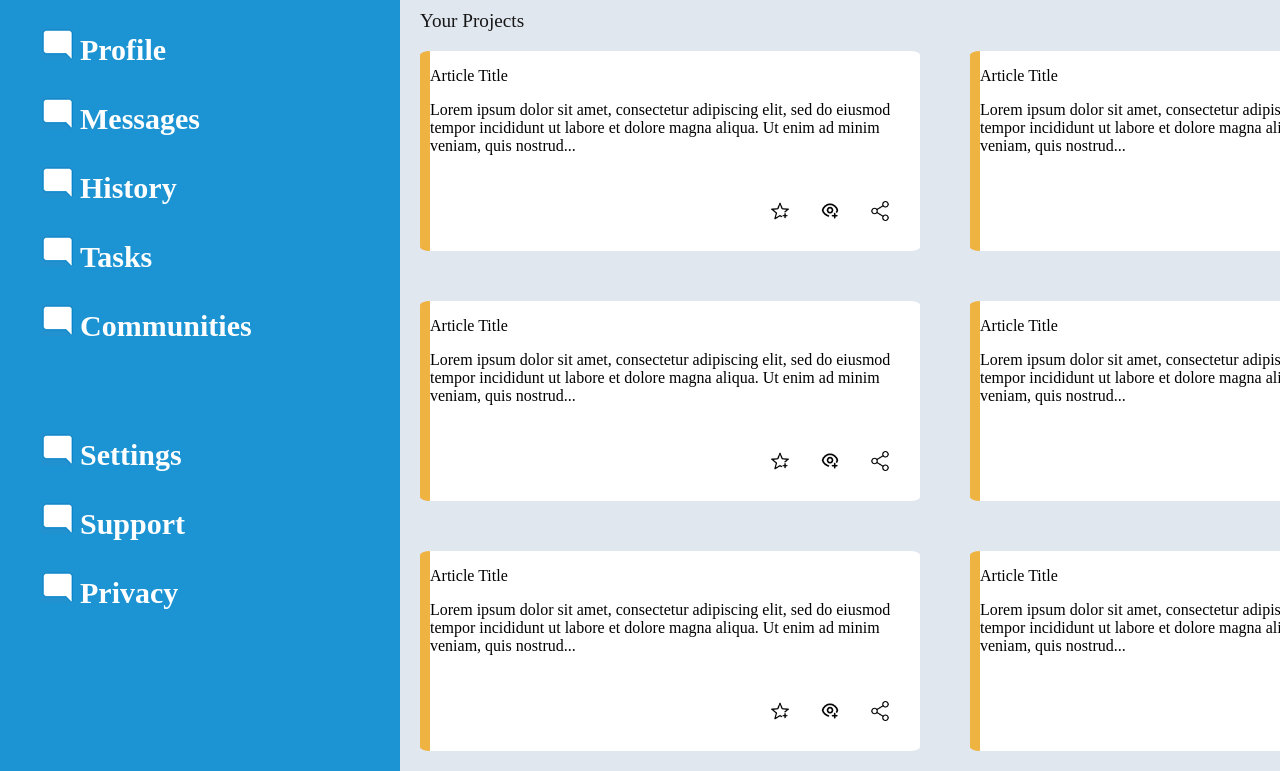
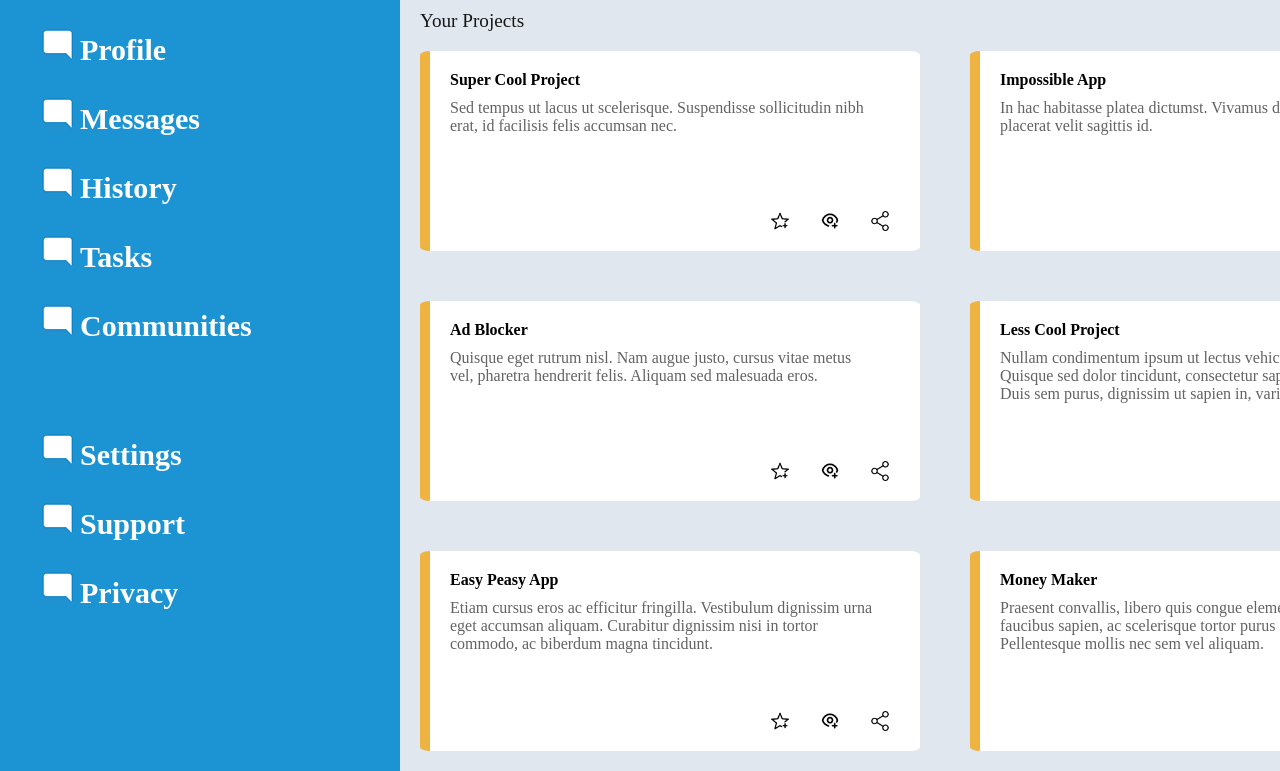
Before and after one commit to ETairkhan/dashboard-project, a plain HTML site: page index.html in a window 1280 px wide. Shown: the part 233-1004 px from the top of the page. Drawn offline with Linux system fonts and the light colour scheme.

Commit message:
container your-project cards with the images

```diff
--- a/index.html
+++ b/index.html
@@ -82,8 +82,10 @@
             <p  id="your-project-title">Your Projects</p>
             <div class="your-project-containers">
             <div class="card">
-              <p class="title">Article Title</p>
-              <p>Lorem ipsum dolor sit amet, consectetur adipiscing elit, sed do eiusmod tempor incididunt ut labore et dolore magna aliqua. Ut enim ad minim veniam, quis nostrud...</p>
+              <div class="card-text">
+                <p id="card-title">Super Cool Project</p>
+                <p id="card-text">Sed tempus ut lacus ut scelerisque. Suspendisse sollicitudin nibh erat, id facilisis felis accumsan nec.</p>
+              </div>
               <div class="your-project-containers-img">
                 <img  src="img/star.png" alt="">
                 <img src="img/plus.png" alt="">
@@ -91,8 +93,10 @@
               </div>
             </div>
             <div class="card">
-              <p class="title">Article Title</p>
-              <p>Lorem ipsum dolor sit amet, consectetur adipiscing elit, sed do eiusmod tempor incididunt ut labore et dolore magna aliqua. Ut enim ad minim veniam, quis nostrud...</p>
+              <div class="card-text">
+              <p id="card-title">Impossible App</p>
+              <p id="card-text">In hac habitasse platea dictumst. Vivamus dictum rutrum arcu, a placerat velit sagittis id.</p>
+              </div>
               <div class="your-project-containers-img">
                 <img  src="img/star.png" alt="">
                 <img src="img/plus.png" alt="">
@@ -100,8 +104,10 @@
               </div>
             </div>
             <div class="card">
-              <p class="title">Article Title</p>
-              <p>Lorem ipsum dolor sit amet, consectetur adipiscing elit, sed do eiusmod tempor incididunt ut labore et dolore magna aliqua. Ut enim ad minim veniam, quis nostrud...</p>
+              <div class="card-text">
+              <p id="card-title">Ad Blocker</p>
+              <p id="card-text">Quisque eget rutrum nisl. Nam augue justo, cursus vitae metus vel, pharetra hendrerit felis. Aliquam sed malesuada eros.</p>
+              </div>
               <div class="your-project-containers-img">
                 <img  src="img/star.png" alt="">
                 <img src="img/plus.png" alt="">
@@ -109,8 +115,10 @@
               </div>
             </div>
             <div class="card">
-              <p class="title">Article Title</p>
-              <p>Lorem ipsum dolor sit amet, consectetur adipiscing elit, sed do eiusmod tempor incididunt ut labore et dolore magna aliqua. Ut enim ad minim veniam, quis nostrud...</p>
+              <div class="card-text">
+              <p id="card-title">Less Cool Project</p>
+              <p id="card-text">Nullam condimentum ipsum ut lectus vehicula consectetur. Quisque sed dolor tincidunt, consectetur sapien et, facilisis dolor. Duis sem purus, dignissim ut sapien in, varius pellentesque lacus.</p>
+              </div>
               <div class="your-project-containers-img">
                 <img  src="img/star.png" alt="">
                 <img src="img/plus.png" alt="">
@@ -118,8 +126,10 @@
               </div>
             </div>
             <div class="card">
-              <p class="title">Article Title</p>
-              <p>Lorem ipsum dolor sit amet, consectetur adipiscing elit, sed do eiusmod tempor incididunt ut labore et dolore magna aliqua. Ut enim ad minim veniam, quis nostrud...</p>
+              <div class="card-text">
+              <p id="card-title">Easy Peasy App</p>
+              <p id="card-text">Etiam cursus eros ac efficitur fringilla. Vestibulum dignissim urna eget accumsan aliquam. Curabitur dignissim nisi in tortor commodo, ac biberdum magna tincidunt.</p>
+              </div>
               <div class="your-project-containers-img">
                 <img  src="img/star.png" alt="">
                 <img src="img/plus.png" alt="">
@@ -127,8 +137,10 @@
               </div>
             </div>
             <div class="card">
-              <p class="title">Article Title</p>
-              <p>Lorem ipsum dolor sit amet, consectetur adipiscing elit, sed do eiusmod tempor incididunt ut labore et dolore magna aliqua. Ut enim ad minim veniam, quis nostrud...</p>
+              <div class="card-text">
+              <p id="card-title">Money Maker</p>
+              <p id="card-text">Praesent convallis, libero quis congue elementum, nunc ante faucibus sapien, ac scelerisque tortor purus sit amet ex. Pellentesque mollis nec sem vel aliquam.</p>
+              </div>
               <div class="your-project-containers-img">
                 <img  src="img/star.png" alt="">
                 <img src="img/plus.png" alt="">
--- a/styles.css
+++ b/styles.css
@@ -169,7 +169,6 @@ ul{
 }
 
 .your-project-containers{
-
     display:grid;
     gap:50px;
     grid-template: 200px 200px 200px / 500px  500px;
@@ -180,7 +179,10 @@ ul{
     color:#161616;
 }
 
-.your-project .card{
+.card{
+    display: flex;
+    flex-direction: column;
+    justify-content: space-between;
     background-color:white;
     border-left: 10px solid #EFB342;
     border-radius:2%;
@@ -189,11 +191,27 @@ ul{
 .your-project-containers-img{
     display: flex;
     justify-content: flex-end;
-
+    margin-bottom: 20px;
 }
 .your-project-containers-img img{
     box-sizing: border-box;
     width:50px;
-    padding-top:30px;
     padding-right: 30px;
 }
+
+
+.card-text{
+    margin: 20px 0 0 20px;
+}
+
+#card-title{
+    font-weight: bold;
+    margin:0 0 10px 0;
+}
+
+#card-text{
+    font-size:1em;
+    width:90%;
+    color:#636363;
+    margin:0;
+}
```
